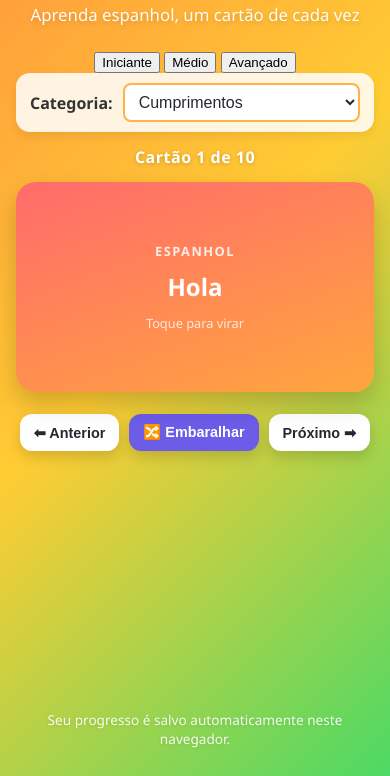
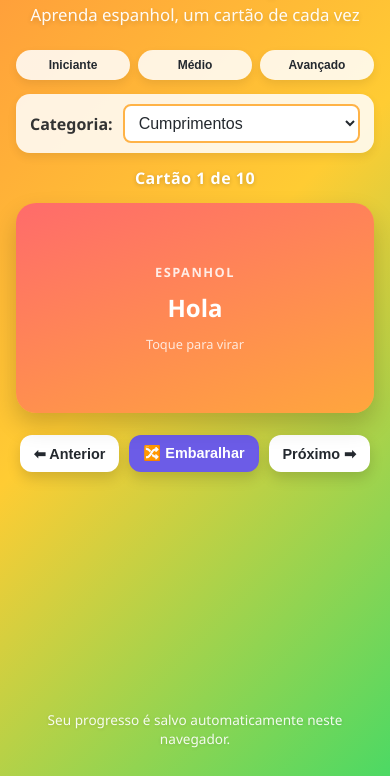
Before and after one commit to caiopraeiroyalla-byte/flashcards-espanol, a website: page public/index.html in a window 390 px wide. Shown: the part 68-844 px from the top of the page. Drawn offline with Linux system fonts and the light colour scheme.

Commit message:
Update style.css

```diff
--- a/public/style.css
+++ b/public/style.css
@@ -1,4 +1,4 @@
-/* ---------- Reset basico e fontes ---------- */
+/* ---------- Reset básico e fontes ---------- */
 * {
   box-sizing: border-box;
 }
@@ -14,7 +14,7 @@ body {
   align-items: center;
 }
 
-/* ---------- Cabecalho ---------- */
+/* ---------- Cabeçalho ---------- */
 .app-header {
   text-align: center;
   padding: 28px 16px 8px;
@@ -33,7 +33,7 @@ body {
   opacity: 0.95;
 }
 
-/* ---------- Conteudo principal ---------- */
+/* ---------- Conteúdo principal ---------- */
 .app-main {
   width: 100%;
   max-width: 480px;
@@ -42,6 +42,50 @@ body {
   flex-direction: column;
   align-items: center;
   flex: 1;
+}
+
+/* ---------- Barra de nível ---------- */
+.level-bar {
+  width: 100%;
+  display: flex;
+  gap: 8px;
+  margin-bottom: 14px;
+  justify-content: center;
+}
+
+.level-btn {
+  flex: 1;
+  max-width: 140px;
+  border: none;
+  border-radius: 999px;
+  padding: 10px 12px;
+  font-size: 0.85rem;
+  font-weight: 700;
+  color: #24292f;
+  background: rgba(255, 255, 255, 0.85);
+  cursor: pointer;
+  box-shadow: 0 4px 10px rgba(0, 0, 0, 0.08);
+  transition: transform 0.15s ease, background 0.15s ease, color 0.15s ease;
+}
+
+.level-btn:active {
+  transform: translateY(2px);
+}
+
+.level-btn.active {
+  color: #ffffff;
+}
+
+.level-btn[data-level="iniciante"].active {
+  background: #38d39f;
+}
+
+.level-btn[data-level="mediano"].active {
+  background: #ffa63d;
+}
+
+.level-btn[data-level="avancado"].active {
+  background: #ff6b6b;
 }
 
 /* ---------- Barra de categoria ---------- */
@@ -82,7 +126,7 @@ body {
   letter-spacing: 0.5px;
 }
 
-/* ---------- Palco do cartao ---------- */
+/* ---------- Palco do cartão ---------- */
 .card-stage {
   width: 100%;
   display: flex;
@@ -192,7 +236,7 @@ body {
   color: #ffffff;
 }
 
-/* ---------- Rodape ---------- */
+/* ---------- Rodapé ---------- */
 .app-footer {
   padding: 14px;
   text-align: center;
@@ -220,4 +264,9 @@ body {
     padding: 10px 14px;
     font-size: 0.9rem;
   }
+
+  .level-btn {
+    padding: 8px 6px;
+    font-size: 0.75rem;
+  }
 }
```
